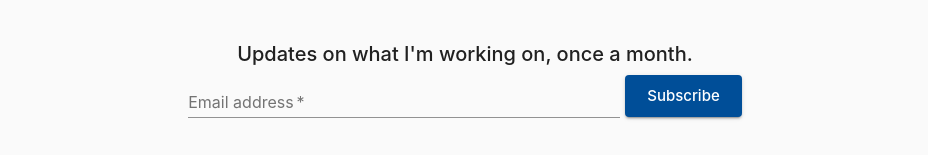
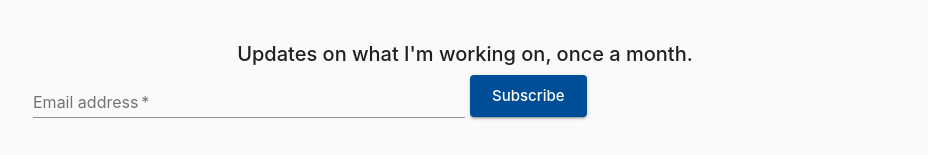
Before and after one commit to bencooper01/bencooper-io, a Next.js app: page / in a window 1280 px wide. Shown: the part 744-899 px from the top of the page, without its empty margins (175-1103 px from the left). Built offline with nearby package versions, Linux system fonts and the light colour scheme.

Commit message:
remove align

```diff
--- a/package.json
+++ b/package.json
@@ -8,6 +8,8 @@
     "@testing-library/jest-dom": "^5.11.9",
     "@testing-library/react": "^11.2.5",
     "@testing-library/user-event": "^12.8.3",
+    "@types/node": "^15.0.1",
+    "@types/react": "^17.0.4",
     "fontsource-roboto": "^4.0.0",
     "next": "^10.2.0",
     "react": "latest",
--- a/src/components/NewsletterForm.tsx
+++ b/src/components/NewsletterForm.tsx
@@ -21,7 +21,7 @@ export const NewsletterForm = (props) => {
 			</Typography>
 
 			<form action="https://gmail.us1.list-manage.com/subscribe/post?u=7eb246d13da7a0da8b627c327&id=ff0b812431" method="POST" noValidate>
-				<Box style={{ alignContent: "center", justifyContent: "center" }} align="center">
+				<Box style={{ alignContent: "center", justifyContent: "center" }}>
 					<TextField
 						label="Email address"
 						required
```
Also changed, not shown: 1 other file (tests, documents, lock files or other folders).
